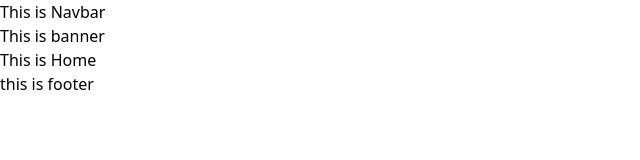
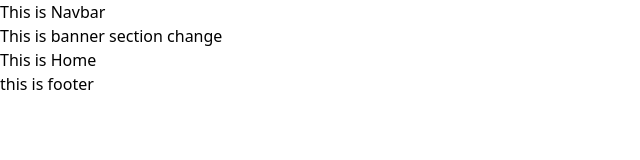
Before and after one commit to Meharaz/Alor-Disha-Main, a React (Vite) app: page / in a window 1280 px wide. Shown: the top 160 px of the page, without its empty margins (0-640 px from the left). Built offline with nearby package versions, Linux system fonts and the light colour scheme.

Commit message:
banner change

```diff
--- a/src/Pages/Home/BannerSection/BannerSection.jsx
+++ b/src/Pages/Home/BannerSection/BannerSection.jsx
@@ -3,7 +3,7 @@ import React from 'react';
 const BannerSection = () => {
     return (
         <div>
-            This is banner
+            This is banner section change
         </div>
     );
 };
```
